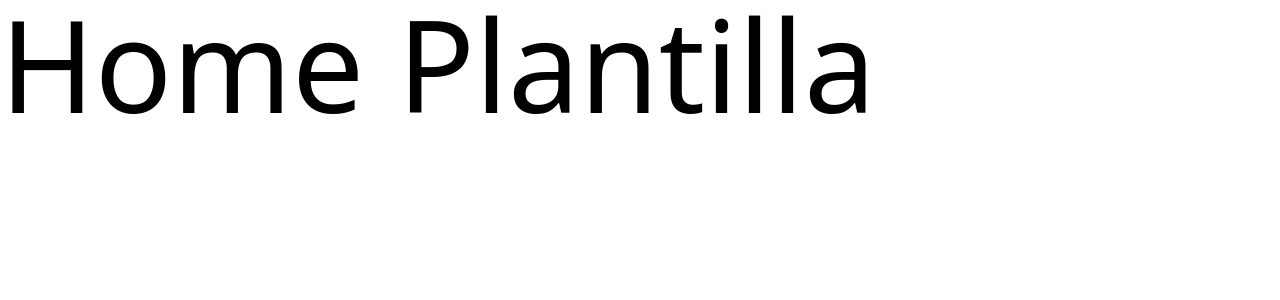
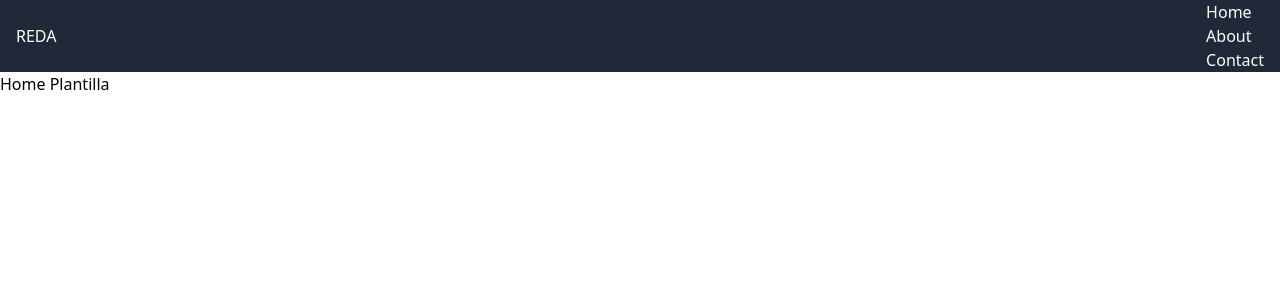
Before and after one commit to arselarah/reda, a Next.js app: page / in a window 1280 px wide. Shown: the top 300 px of the page. Built offline with nearby package versions, Linux system fonts and the light colour scheme.

Commit message:
Inicio de diseño

```diff
--- a/components/Page.tsx
+++ b/components/Page.tsx
@@ -1,5 +1,4 @@
 import { ReactNode } from 'react'
-
 interface PageProps {
   children: ReactNode
 }
--- /dev/null
+++ b/components/navBar/NavBar.tsx
@@ -0,0 +1,26 @@
+import React from 'react'
+
+export default function NavBar() {
+  return (
+    <>
+      <section className='relative flex items-center justify-between bg-gray-800 px-4 text-white'>
+        <div className='logo'>
+          <div>REDA</div>
+        </div>
+        <nav>
+          <ul>
+            <li>
+              <a href='/'>Home</a>
+            </li>
+            <li>
+              <a href='/about'>About</a>
+            </li>
+            <li>
+              <a href='/contact'>Contact</a>
+            </li>
+          </ul>
+        </nav>
+      </section>
+    </>
+  )
+}
--- a/pages/_app.tsx
+++ b/pages/_app.tsx
@@ -1,9 +1,11 @@
 import { AppProps } from 'next/app'
 import '@/pages/globals.css'
+import NavBar from '@/components/navBar/NavBar'
 
 const App = ({ Component, pageProps }: AppProps) => {
   return (
     <>
+      <NavBar />
       <main className=''>
         <Component {...pageProps} />
       </main>
--- a/pages/index.tsx
+++ b/pages/index.tsx
@@ -3,7 +3,7 @@ import React from 'react'
 export default function index() {
   return (
     <>
-      <main className='text-9xl'>Home Plantilla</main>
+      <main>Home Plantilla</main>
     </>
   )
 }
```
